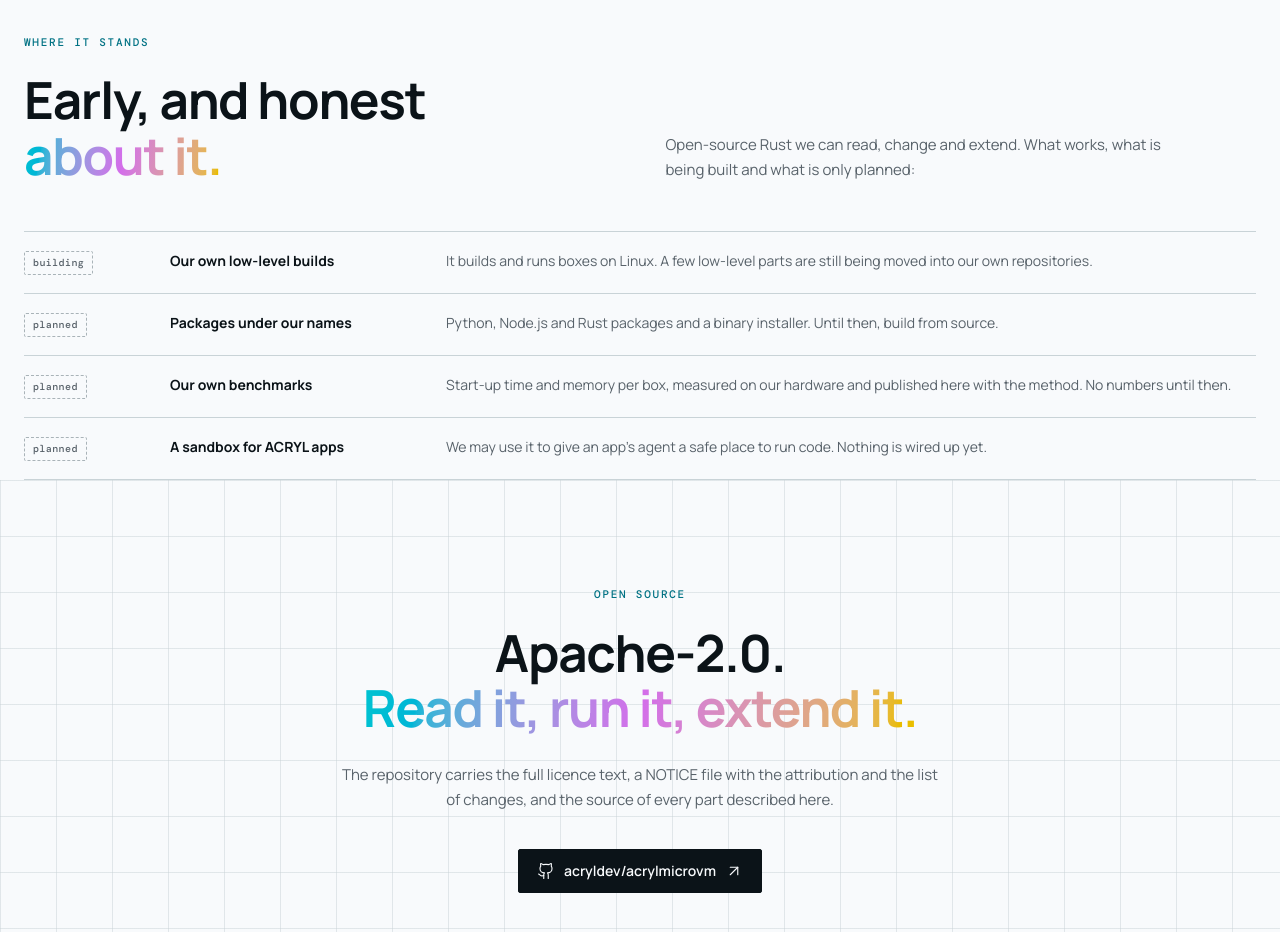
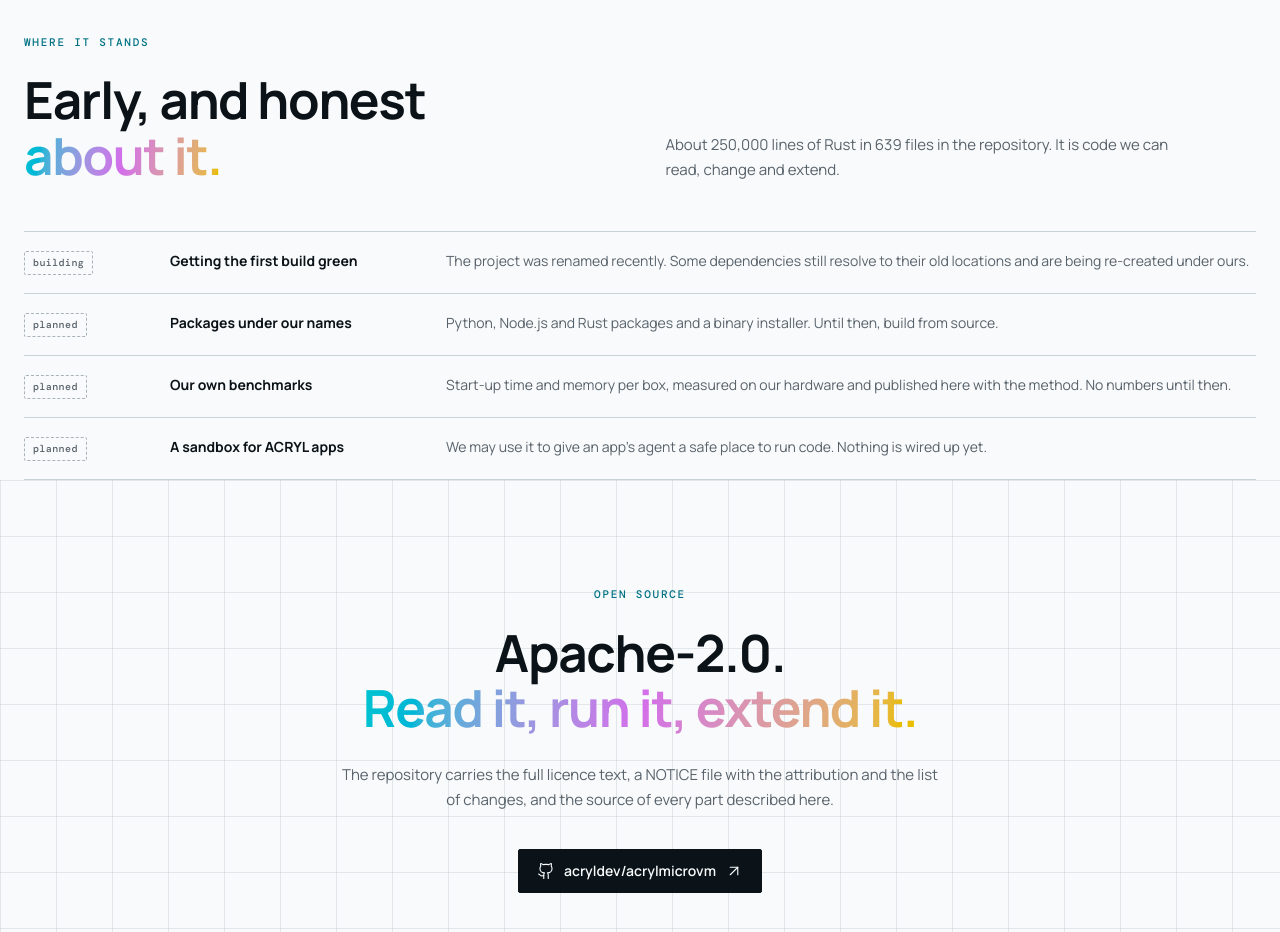
Before and after one commit to acryldev/acryldev.github.io, a React (Vite) app: page /acrylmicrovm in a window 1280 px wide. Shown: the part 5380-6312 px from the top of the page. Built offline with nearby package versions, Linux system fonts and the light colour scheme; no server answers; a web font is replaced by a local one.

Commit message:
acrylmicrovm page: restore Where it stands text; only the date is dropped

```diff
--- a/src/pages/AcrylMicrovmPage.tsx
+++ b/src/pages/AcrylMicrovmPage.tsx
@@ -27,7 +27,7 @@ const platforms = [
 ] as const
 
 const stands: readonly { readonly status: Status; readonly title: string; readonly body: string }[] = [
-  { status: 'building', title: 'Our own low-level builds', body: 'It builds and runs boxes on Linux. A few low-level parts are still being moved into our own repositories.' },
+  { status: 'building', title: 'Getting the first build green', body: 'The project was renamed recently. Some dependencies still resolve to their old locations and are being re-created under ours.' },
   { status: 'planned', title: 'Packages under our names', body: 'Python, Node.js and Rust packages and a binary installer. Until then, build from source.' },
   { status: 'planned', title: 'Our own benchmarks', body: 'Start-up time and memory per box, measured on our hardware and published here with the method. No numbers until then.' },
   { status: 'planned', title: 'A sandbox for ACRYL apps', body: 'We may use it to give an app\'s agent a safe place to run code. Nothing is wired up yet.' },
@@ -131,7 +131,7 @@ export function AcrylMicrovmPage() {
       <section className="home-band page-width" aria-labelledby="mv-stands">
         <div className="section-intro">
           <div><p className="eyebrow">Where it stands</p><h2 id="mv-stands">Early, and honest<br /><span className="spectrum-text">about it.</span></h2></div>
-          <p>Open-source Rust we can read, change and extend. What works, what is being built and what is only planned:</p>
+          <p>About 250,000 lines of Rust in 639 files in the repository. It is code we can read, change and extend.</p>
         </div>
         <ul className="mv-stands">
           {stands.map(s => (
```
